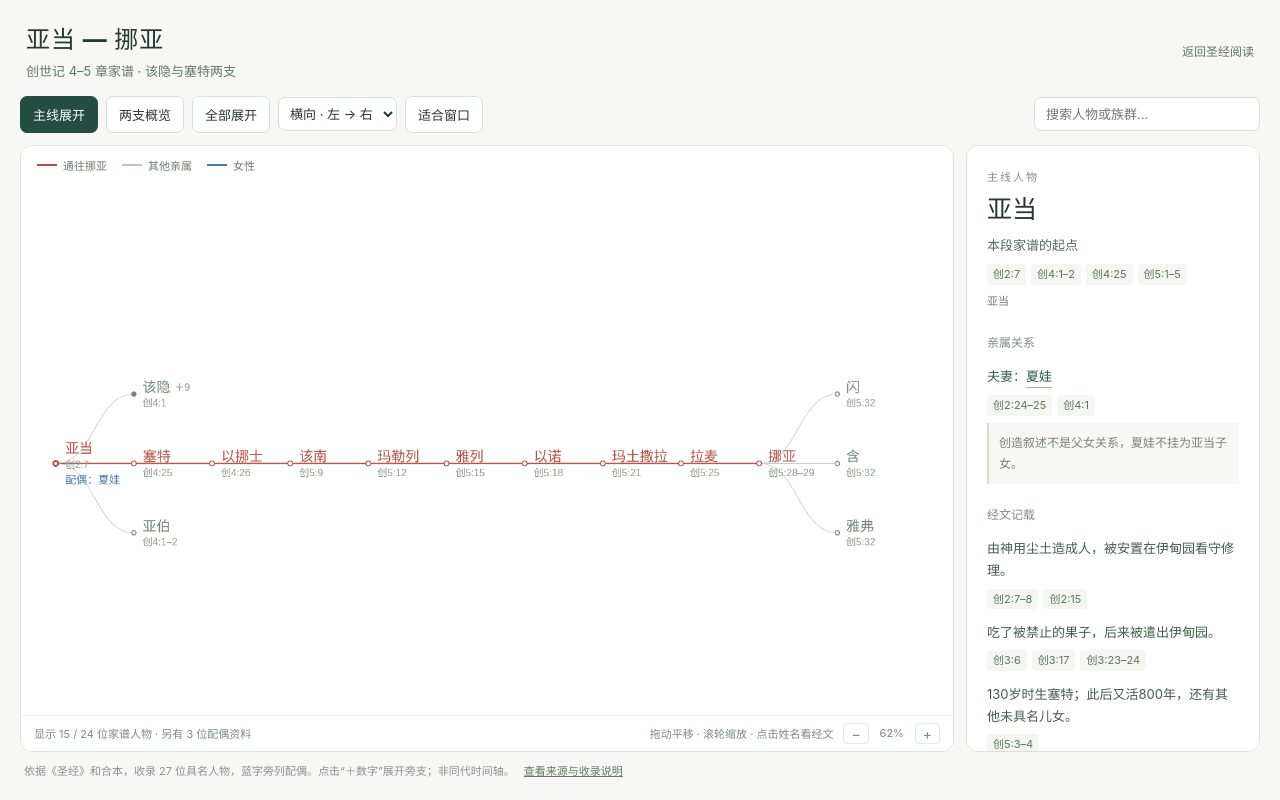
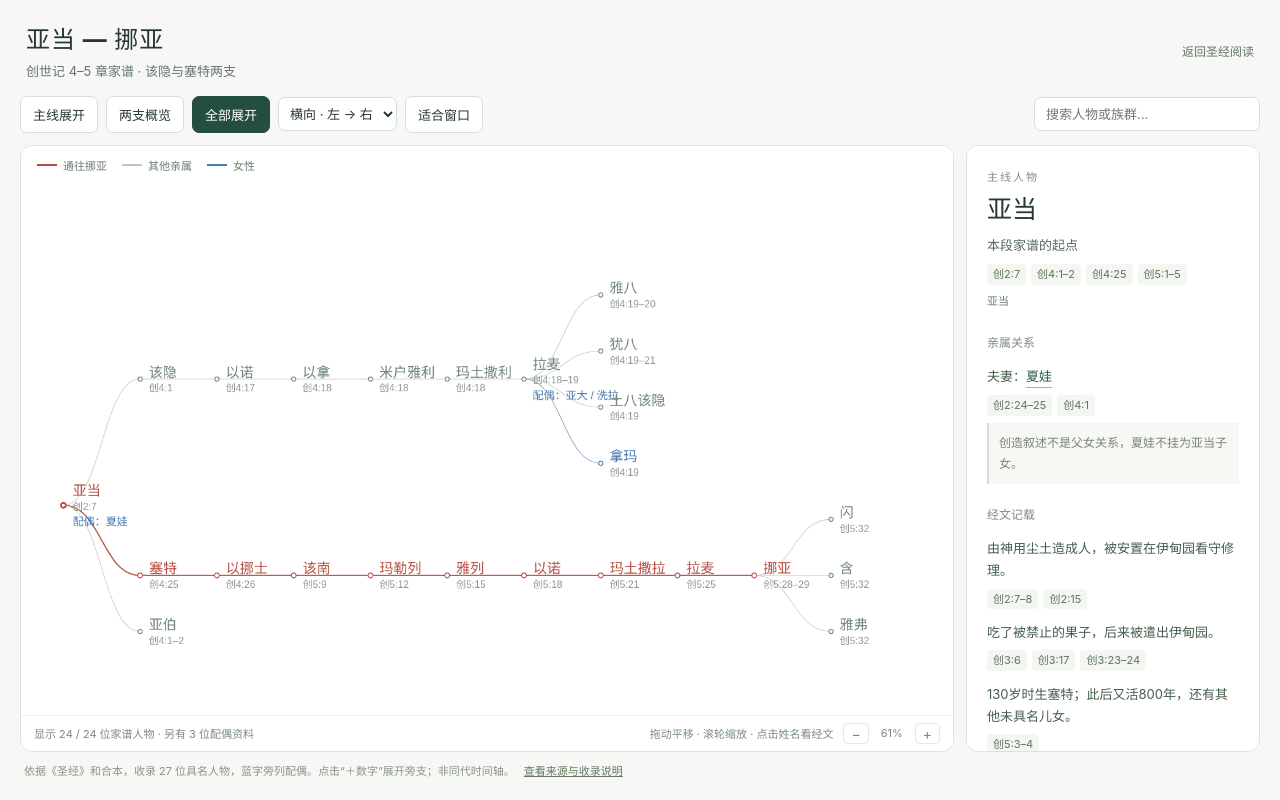
Before and after one commit to panmingzhu0925-png/bible-reading, a plain HTML site: page family-tree/index.html in a window 1280 px wide. Drawn offline with Linux system fonts and the light colour scheme.

Commit message:
Expand all genealogy branches by default

```diff
--- a/family-tree/app.js
+++ b/family-tree/app.js
@@ -17,10 +17,10 @@
   const spouseOnly=db.nodes.filter(n=>!treeIds.has(n.id));
   function spousesOf(id){return db.relations.filter(r=>r.type==='spouse'&&(r.source===id||r.target===id)).map(r=>byId.get(r.source===id?r.target:r.source));}
   function sideSpouses(id){return spousesOf(id).filter(n=>!treeIds.has(n.id));}
-  const expanded = new Set(db.mainPath);
+  const expanded = new Set(db.nodes.map(n=>n.id));
   let selected = rootId, direction = matchMedia('(max-width:600px)').matches ? 'TB' : 'LR', scale = 1, tx = 0, ty = 0, width = 1000, height = 700;
   let labelScale=1;
-  let visibleIds = [], lastMode = 'mainline';
+  let visibleIds = [], lastMode = 'all';
   const viewport = document.getElementById('viewport');
   const stage = document.getElementById('stage');
   const detail = document.getElementById('details');
@@ -136,6 +136,7 @@
     drawLabels();transform();
     document.getElementById('count').textContent=`显示 ${visibleIds.length} / ${treeIds.size} ${isAdam?'位家谱人物':'条目'}${spouseOnly.length?` · 另有 ${spouseOnly.length} 位配偶资料`:''}`;
     ['mainline','overview','all'].forEach(mode=>document.getElementById(mode).classList.toggle('active',mode===lastMode));
+    if(fit&&lastMode==='all')focusNode(rootId);
   }
   function reveal(id) { ancestors(id).slice(0,-1).forEach(p=>expanded.add(p)); }
   function focusNode(id) {
--- a/family-tree/index.html
+++ b/family-tree/index.html
@@ -9,7 +9,7 @@
 <body>
 <header><div><h1 id="treeTitle">圣经人物家谱</h1><p class="subtitle" id="treeSubtitle"></p></div><a class="back-link" href="../index.html#pagePeople">返回圣经阅读</a></header>
 <nav class="toolbar" aria-label="家谱工具">
-<button id="mainline" class="active">主线展开</button><button id="overview">支系概览</button><button id="all">全部展开</button>
+<button id="mainline">主线展开</button><button id="overview">支系概览</button><button id="all" class="active">全部展开</button>
 <select id="orientation" aria-label="排列方向"><option value="LR">横向 · 左 → 右</option><option value="TB">竖向 · 上 → 下</option></select><button id="fit">适合窗口</button>
 <div class="search"><input id="search" aria-label="搜索人物或族群" placeholder="搜索人物或族群…" autocomplete="off"><div id="results" class="results" role="region" aria-label="搜索结果"></div></div>
 </nav>
@@ -22,6 +22,6 @@
 <section id="sources" class="source-panel" hidden></section>
 <script src="./vendor/echarts.min.js" defer></script>
 <script src="./data.js" defer></script>
-<script src="./app.js" defer></script>
+<script src="./app.js?v=12" defer></script>
 </body>
 </html>
--- a/sw.js
+++ b/sw.js
@@ -1,5 +1,5 @@
-const CACHE="bible-reading-v11-interactive-family-trees-r2";
-const ASSETS=["./","./index.html","./genealogy-images.html","./family-tree/index.html","./family-tree/app.css","./family-tree/app.js","./family-tree/data.js","./family-tree/vendor/echarts.min.js","./manifest.webmanifest","./people-data.js","./people-data.json","./icons/icon-180.png","./icons/icon-192.png","./icons/icon-512.png","./assets/genealogy-front-transparent.png","./assets/genealogy-back-transparent.png"];
+const CACHE="bible-reading-v12-family-trees-expanded";
+const ASSETS=["./","./index.html","./genealogy-images.html","./family-tree/index.html","./family-tree/app.css","./family-tree/app.js?v=12","./family-tree/data.js","./family-tree/vendor/echarts.min.js","./manifest.webmanifest","./people-data.js","./people-data.json","./icons/icon-180.png","./icons/icon-192.png","./icons/icon-512.png","./assets/genealogy-front-transparent.png","./assets/genealogy-back-transparent.png"];
 const assetURL=path=>new URL(path,self.location.href).href;
 
 self.addEventListener("install",event=>{
```
